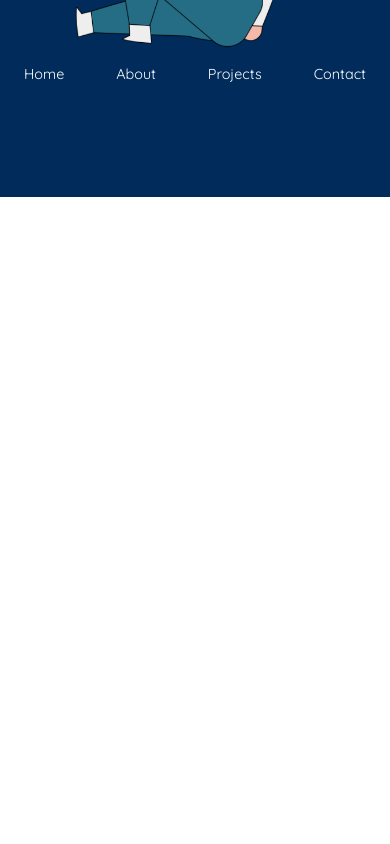
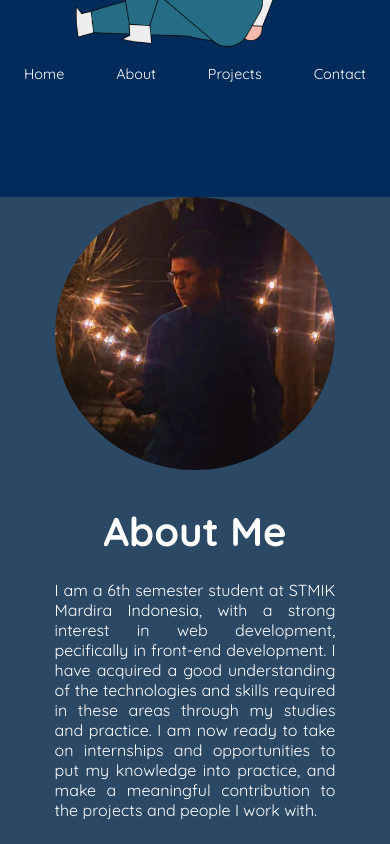
Before and after one commit to falonez/myprofile, a React (Create React App) app: page / in a window 390 px wide. Shown: the part 743-1587 px from the top of the page. Before the commit the page ends 940 px from the top, so only its background shows below. Built offline with nearby package versions, Linux system fonts and the light colour scheme.

Commit message:
Create Component About

```diff
--- a/src/App.js
+++ b/src/App.js
@@ -1,11 +1,12 @@
 import "./App.css";
-import { Navbar, Hero } from "./components";
+import { Navbar, Hero, About } from "./components";
 
 function App() {
   return (
     <div className="App">
       <Navbar />
       <Hero />
+      <About />
     </div>
   );
 }
--- /dev/null
+++ b/src/components/About/about.css
@@ -0,0 +1,95 @@
+.about {
+  background-color: var(--secondary);
+  width: 100%;
+  height: 90vh;
+  padding: 0 7%;
+  display: flex;
+  justify-content: space-around;
+  align-items: center;
+}
+
+.about-image {
+  margin: 0 5%;
+}
+
+.about-image img {
+  border-radius: 50%;
+  width: 400px;
+}
+
+.about-text {
+  margin: 0 5%;
+}
+
+.about-title {
+  font-size: 3rem;
+  font-weight: 700;
+  color: #fff;
+  margin-bottom: 1.5rem;
+}
+
+.about-subtitle {
+  font-size: 1.5rem;
+  color: #fff;
+  margin-bottom: 1.5rem;
+}
+
+@media (max-width: 768px) {
+  .about {
+    flex-direction: column;
+    height: 100%;
+    padding: 0 5%;
+  }
+
+  .about-image {
+    margin-bottom: 2rem;
+  }
+
+  .about-image img {
+    width: 280px;
+  }
+
+  .about-text {
+    padding: 0 5%;
+  }
+
+  .about-text .about-title {
+    font-size: 2.5rem;
+    text-align: center;
+  }
+
+  .about-text .about-subtitle {
+    font-size: 1.2rem;
+    text-align: justify;
+  }
+}
+
+@media (max-width: 992px) {
+  .about {
+    flex-direction: column;
+    height: 100%;
+    padding: 0 5%;
+  }
+
+  .about-image {
+    margin-bottom: 2rem;
+  }
+
+  .about-image img {
+    width: 280px;
+  }
+
+  .about-text {
+    padding: 0 5%;
+  }
+
+  .about-text .about-title {
+    font-size: 2.5rem;
+    text-align: center;
+  }
+
+  .about-text .about-subtitle {
+    font-size: 1rem;
+    text-align: justify;
+  }
+}
--- /dev/null
+++ b/src/components/About/index.js
@@ -0,0 +1,29 @@
+import React from "react";
+import "./about.css";
+import { Profile } from "../../assets";
+
+const About = () => {
+  return (
+    <>
+      <div className="about">
+        <div className="about-image">
+          <img src={Profile} alt=""></img>
+        </div>
+        <div className="about-text">
+          <h1 className="about-title">About Me</h1>
+          <p className="about-subtitle">
+            I am a 6th semester student at STMIK Mardira Indonesia, with a
+            strong interest in web development, pecifically in front-end
+            development. I have acquired a good understanding of the
+            technologies and skills required in these areas through my studies
+            and practice. I am now ready to take on internships and
+            opportunities to put my knowledge into practice, and make a
+            meaningful contribution to the projects and people I work with.
+          </p>
+        </div>
+      </div>
+    </>
+  );
+};
+
+export default About;
--- a/src/components/index.js
+++ b/src/components/index.js
@@ -1,4 +1,5 @@
 import Navbar from "./Navbar";
 import Hero from "./Hero";
+import About from "./About";
 
-export { Navbar, Hero };
+export { Navbar, Hero, About };
```
